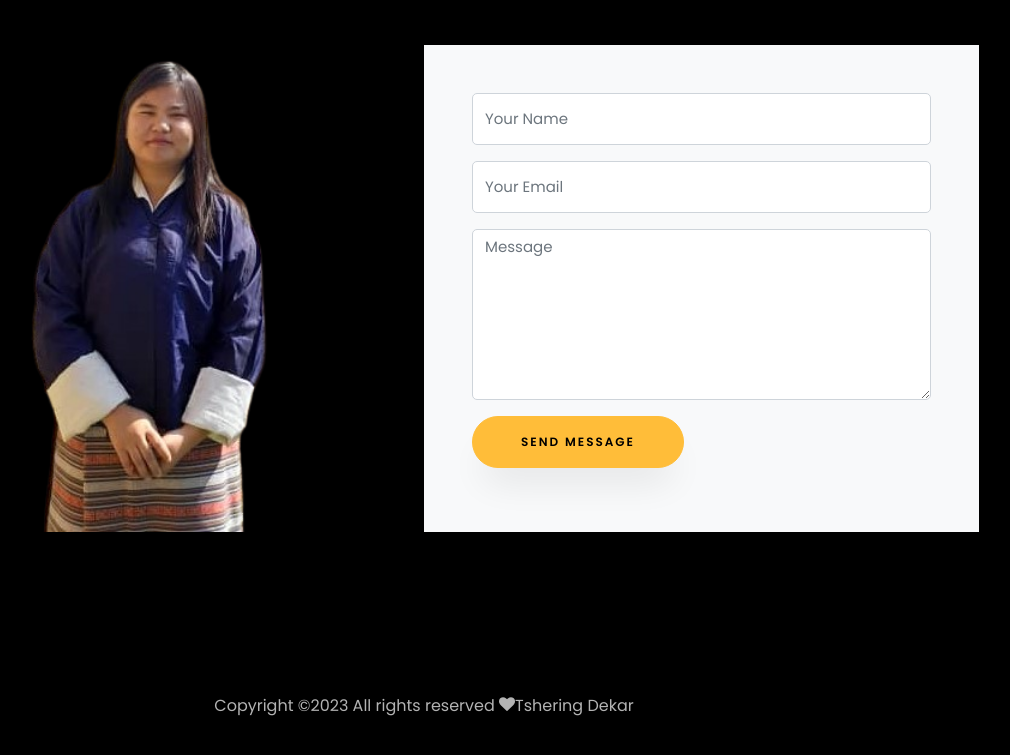
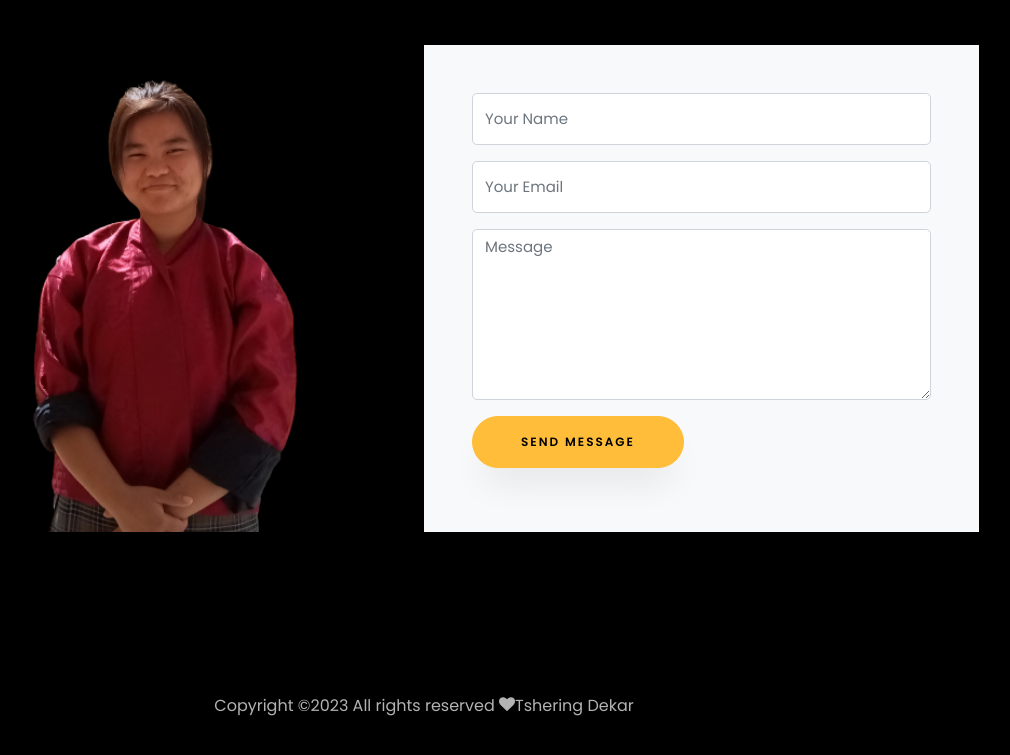
Before and after one commit to Tshering50/personal-portfolio.github.io, a plain HTML site: page index.html in a window 1280 px wide. Shown: the part 5707-6462 px from the top of the page, without its empty margins (216-1226 px from the left). Drawn offline with Linux system fonts and the light colour scheme; files whose address does not match are found by name.

Commit message:
Update index.html

```diff
--- a/index.html
+++ b/index.html
@@ -409,7 +409,7 @@
           </div>
 
           <div class="col-md-6 d-flex">
-          	<div class="img" style="background-image: url(images/2.png);"></div>
+          	<div class="img" style="background-image: url(images/5.png);"></div>
           </div>
 
         </div>
```
